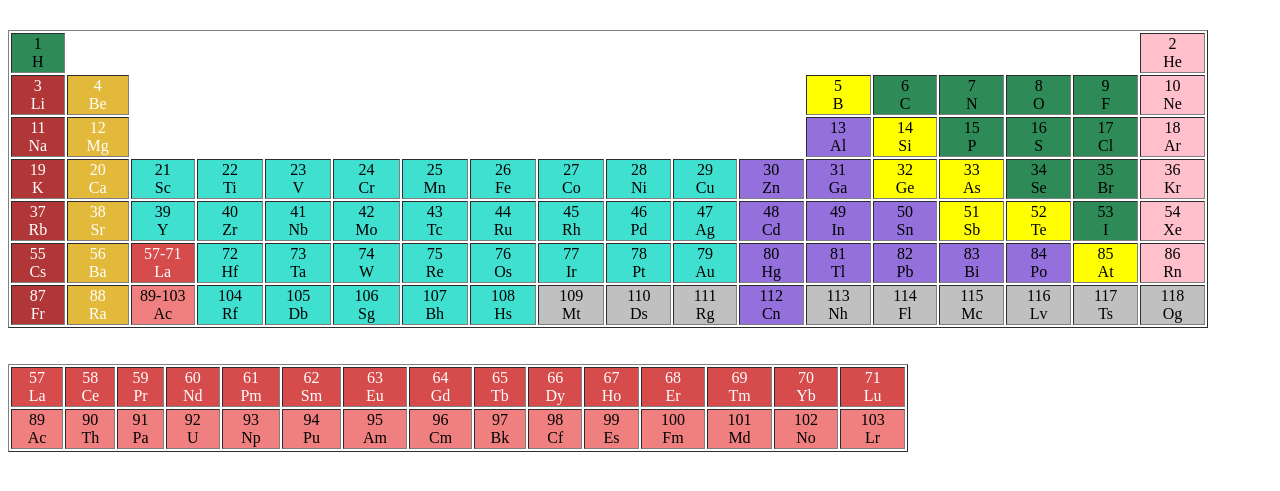
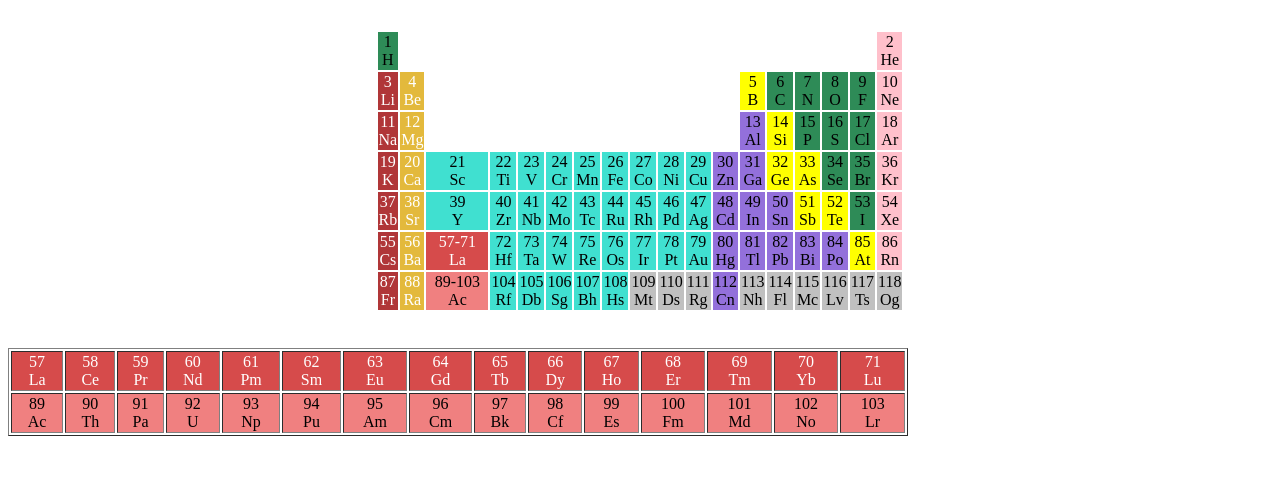
Before and after one commit to harmainfaisall/Assignment1, a plain HTML site: page index.html in a window 1280 px wide. Shown: the part 143-634 px from the top of the page. Drawn offline with Linux system fonts and the light colour scheme.

Commit message:
Update index.html

```diff
--- a/index.html
+++ b/index.html
@@ -8,7 +8,7 @@
 <body>
     <div style="overflow-x:auto;">
     <h1 style="background-color: #b6b60b; padding: 20px; font-size: 50px;">Periodic Table</h1>
-    <table style="text-align: center;" border="1" width="1200">
+    <table style="text-align: center; margin-left:auto; margin-right:auto; border: 1px">
       <tr>
         <td bgcolor="#2E8B57" title="Hydrogen">
           <font color="black">1 <br> H</font>
```
